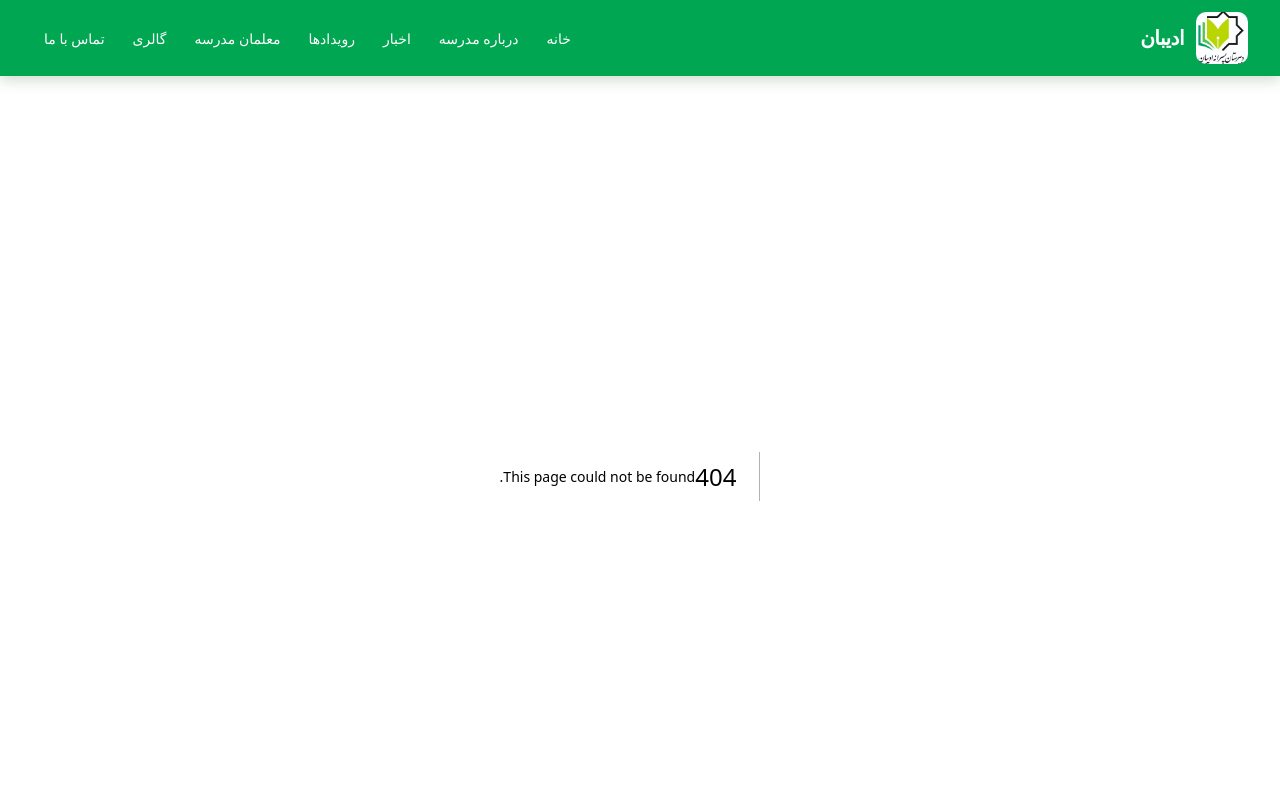
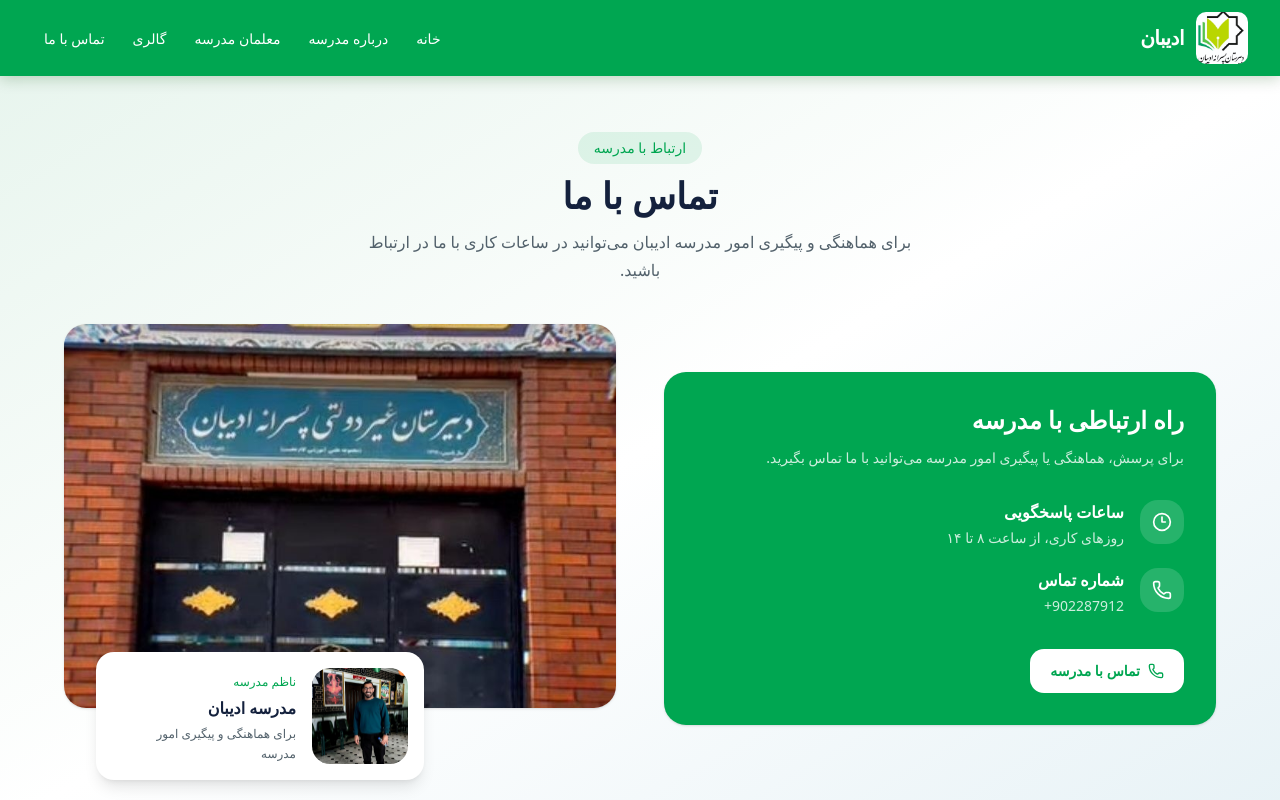
Before and after one commit to RedBear23/Adiban-HighSchool, a Next.js app in the folder frontend/: page /contact in a window 1280 px wide. Before the commit this address had no page. Shown: the top 800 px of the page. Built offline with nearby package versions, Linux system fonts and the light colour scheme.

Commit message:
frontend/fix Navbar And ContactPage Created

```diff
--- /dev/null
+++ b/frontend/app/contact/page.tsx
@@ -0,0 +1,9 @@
+import { ContactSection } from "@/components/contact_section/ContactSection";
+
+export default function ContactPage() {
+  return (
+      <main>
+        <ContactSection />
+      </main>
+  );
+}
--- /dev/null
+++ b/frontend/components/contact_section/ContactImages.tsx
@@ -0,0 +1,45 @@
+export function ContactImages() {
+  return (
+    <div className="relative mx-auto w-full max-w-xl pb-14 sm:pb-16">
+      {/* School Image */}
+      <div className="overflow-hidden rounded-3xl shadow-sm">
+        <img
+          src="/about/school-building.jpg"
+          alt="ساختمان مدرسه ادیبان"
+          className="h-72 w-full object-cover sm:h-80 lg:h-96"
+        />
+
+        {/* Soft Overlay */}
+        <div className="pointer-events-none absolute inset-x-0 top-0 h-32 rounded-t-3xl bg-linear-to-b from-black/15 to-transparent" />
+      </div>
+
+      {/* Supervisor Card */}
+      <div className="absolute -bottom-2 left-5 flex items-center gap-4 rounded-2xl bg-card p-3 pl-5 shadow-lg sm:left-8 sm:p-4 sm:pl-6">
+        <div className="size-20 shrink-0 overflow-hidden rounded-2xl sm:size-24">
+          <img
+            src="/teachers/supervisor.jpg"
+            alt="ناظم مدرسه ادیبان"
+            className="h-full w-full object-cover"
+          />
+        </div>
+
+        <div className="min-w-0">
+          <span className="text-xs font-medium text-primary">
+            ناظم مدرسه
+          </span>
+
+          <p className="mt-1 font-bold text-foreground">
+            مدرسه ادیبان
+          </p>
+
+          <p className="mt-1 max-w-44 text-xs leading-5 text-muted-foreground">
+            برای هماهنگی و پیگیری امور مدرسه
+          </p>
+        </div>
+      </div>
+
+      {/* Decorative Shape */}
+      <div className="absolute -right-3 -top-3 -z-10 size-24 rounded-3xl bg-primary/10" />
+    </div>
+  );
+}
--- /dev/null
+++ b/frontend/components/contact_section/ContactInfo.tsx
@@ -0,0 +1,58 @@
+import { Clock3, Phone } from "lucide-react";
+
+export function ContactInfo() {
+  return (
+    <div className="rounded-3xl bg-primary p-6 text-primary-foreground shadow-sm sm:p-8">
+      <div className="mb-7">
+        <h2 className="text-2xl font-bold">راه ارتباطی با مدرسه</h2>
+
+        <p className="mt-2 text-sm leading-7 text-primary-foreground/80">
+          برای پرسش، هماهنگی یا پیگیری امور مدرسه می‌توانید با ما تماس بگیرید.
+        </p>
+      </div>
+
+      <div className="space-y-5">
+        {/* Working Hours */}
+        <div className="flex items-start gap-4">
+          <div className="flex size-11 shrink-0 items-center justify-center rounded-2xl bg-white/15">
+            <Clock3 className="size-5" />
+          </div>
+
+          <div>
+            <p className="font-semibold">ساعات پاسخگویی</p>
+            <p className="mt-1 text-sm text-primary-foreground/80">
+              روزهای کاری، از ساعت ۸ تا ۱۴
+            </p>
+          </div>
+        </div>
+
+        {/* Phone */}
+        <div className="flex items-start gap-4">
+          <div className="flex size-11 shrink-0 items-center justify-center rounded-2xl bg-white/15">
+            <Phone className="size-5" />
+          </div>
+
+          <div>
+            <p className="font-semibold">شماره تماس</p>
+
+            <a
+              href="tel:9022879121"
+              dir="ltr"
+              className="mt-1 inline-block text-sm text-primary-foreground/80 transition hover:text-primary-foreground"
+            >
+              +902287912
+            </a>
+          </div>
+        </div>
+      </div>
+
+      <a
+        href="tel:06100000000"
+        className="mt-8 flex w-fit items-center gap-2 rounded-xl bg-white px-5 py-3 text-sm font-semibold text-primary transition hover:bg-white/90"
+      >
+        <Phone className="size-4" />
+        تماس با مدرسه
+      </a>
+    </div>
+  );
+}
--- /dev/null
+++ b/frontend/components/contact_section/ContactSection.tsx
@@ -0,0 +1,35 @@
+import { ContactInfo } from "./ContactInfo";
+import { ContactImages } from "./ContactImages";
+
+export function ContactSection() {
+  return (
+    <section
+      dir="rtl"
+      className="bg-linear-to-br from-green-soft via-card to-blue-soft px-6 py-14 sm:px-10 lg:px-16"
+    >
+      <div className="mx-auto max-w-6xl">
+        {/* Header */}
+        <div className="mb-10 text-center">
+          <span className="mb-3 inline-block rounded-full bg-primary/10 px-4 py-1.5 text-sm font-medium text-primary">
+            ارتباط با مدرسه
+          </span>
+
+          <h1 className="text-3xl font-bold text-foreground sm:text-4xl">
+            تماس با ما
+          </h1>
+
+          <p className="mx-auto mt-3 max-w-xl text-sm leading-7 text-muted-foreground sm:text-base">
+            برای هماهنگی و پیگیری امور مدرسه ادیبان می‌توانید در ساعات کاری با
+            ما در ارتباط باشید.
+          </p>
+        </div>
+
+        {/* Content */}
+        <div className="grid items-center gap-8 lg:grid-cols-2 lg:gap-12">
+          <ContactInfo />
+          <ContactImages />
+        </div>
+      </div>
+    </section>
+  );
+}
--- a/frontend/components/navbar/NavbarLinks.tsx
+++ b/frontend/components/navbar/NavbarLinks.tsx
@@ -8,14 +8,6 @@ const navLinks = [
   {
     label: "درباره مدرسه",
     href: "/about",
-  },
-  {
-    label: "اخبار",
-    href: "/news",
-  },
-  {
-    label: "رویدادها",
-    href: "/events",
   },
   {
     label: "معلمان مدرسه",
--- a/frontend/components/navbar/NavbarMobile.tsx
+++ b/frontend/components/navbar/NavbarMobile.tsx
@@ -13,14 +13,6 @@ const navLinks = [
   {
     label: "درباره مدرسه",
     href: "/about",
-  },
-  {
-    label: "اخبار",
-    href: "/news",
-  },
-  {
-    label: "رویدادها",
-    href: "/events",
   },
   {
     label: "کادر مدرسه",
--- a/frontend/components/top_students_section/top_students_data.ts
+++ b/frontend/components/top_students_section/top_students_data.ts
@@ -16,7 +16,7 @@ export const top_students_data: TopStudent[] = [
   },
   {
     name: "آرش متقی",
-    image: "/students/student-2.jpg",
+    image: "/students/student-4.jpg",
     score: "19.75",
     grade: "یازدهم",
     field: "علوم تجربی",
```
